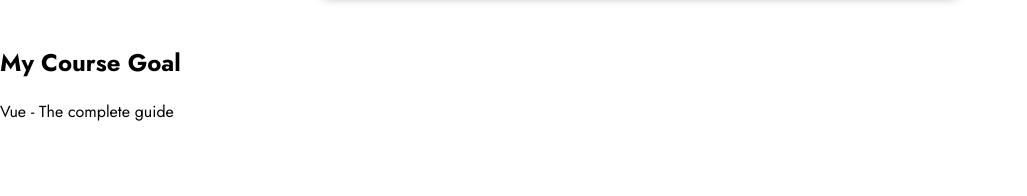
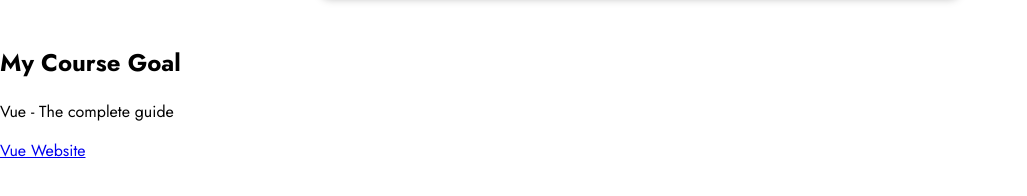
Before and after one commit to poepoedarli/VueJs_Maximilian, a plain HTML site: page index.html in a window 1280 px wide. Shown: the part 172-368 px from the top of the page, without its empty margins (0-1027 px from the left). Drawn offline with nearby package versions, Linux system fonts and the light colour scheme.

Commit message:
Basic binding syntax

```diff
--- a/app.js
+++ b/app.js
@@ -2,7 +2,8 @@ const app = Vue.createApp({
     data: function(){//must be property name "data"
         return {//must return
             //return key value paris
-            'courseName': 'Vue - The complete guide'
+            'courseName': 'Vue - The complete guide',
+            'websiteLink': 'https://vuejs.org'
         }
     }
 });
--- a/index.html
+++ b/index.html
@@ -18,7 +18,11 @@
 	</header>
 	<section id="course-goal">
         <h2>My Course Goal</h2>
+        <!-- Interpolation works only between html tags -->
         <p >{{courseName}}</p>
+
+        <!-- for attributes, interpolation can't work, so have to use binding syntax -->
+        <a v-bind:href="websiteLink">Vue Website</a>
 	</section>
   </body>
 </html>
```
